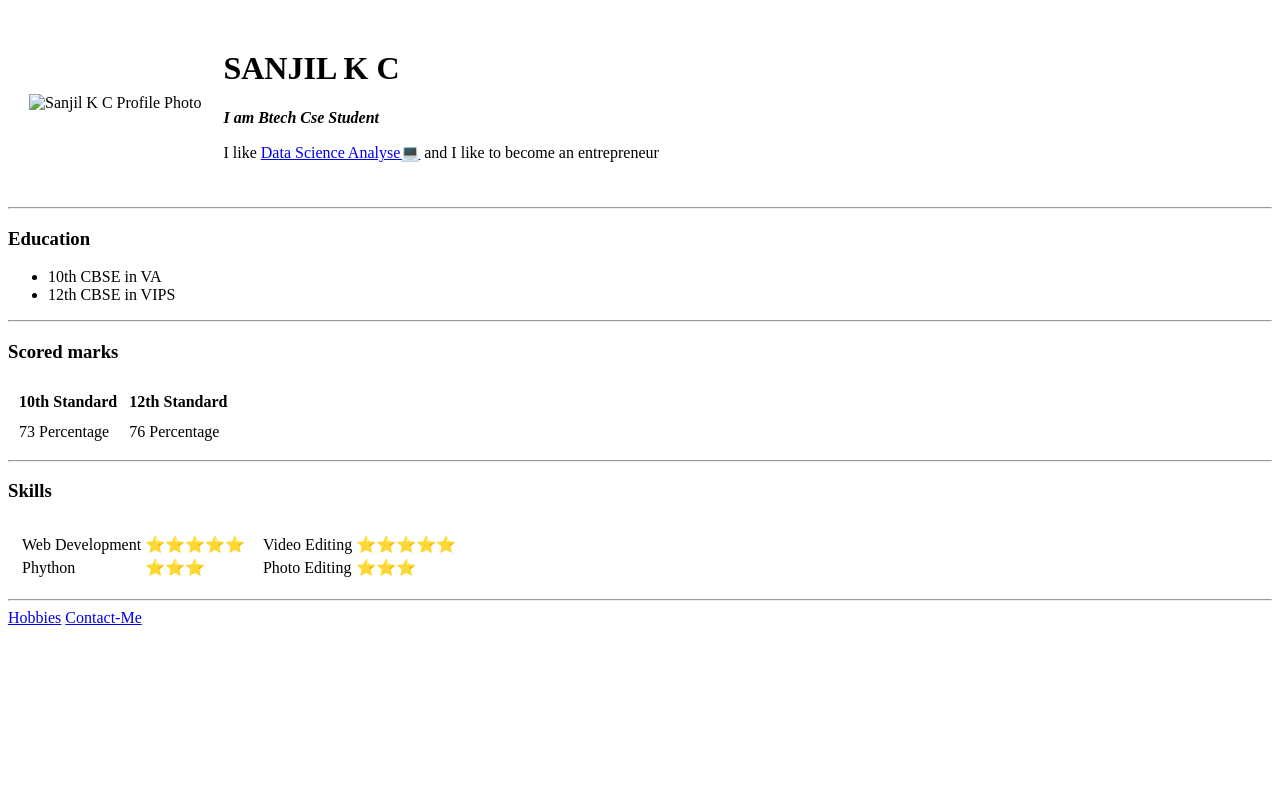
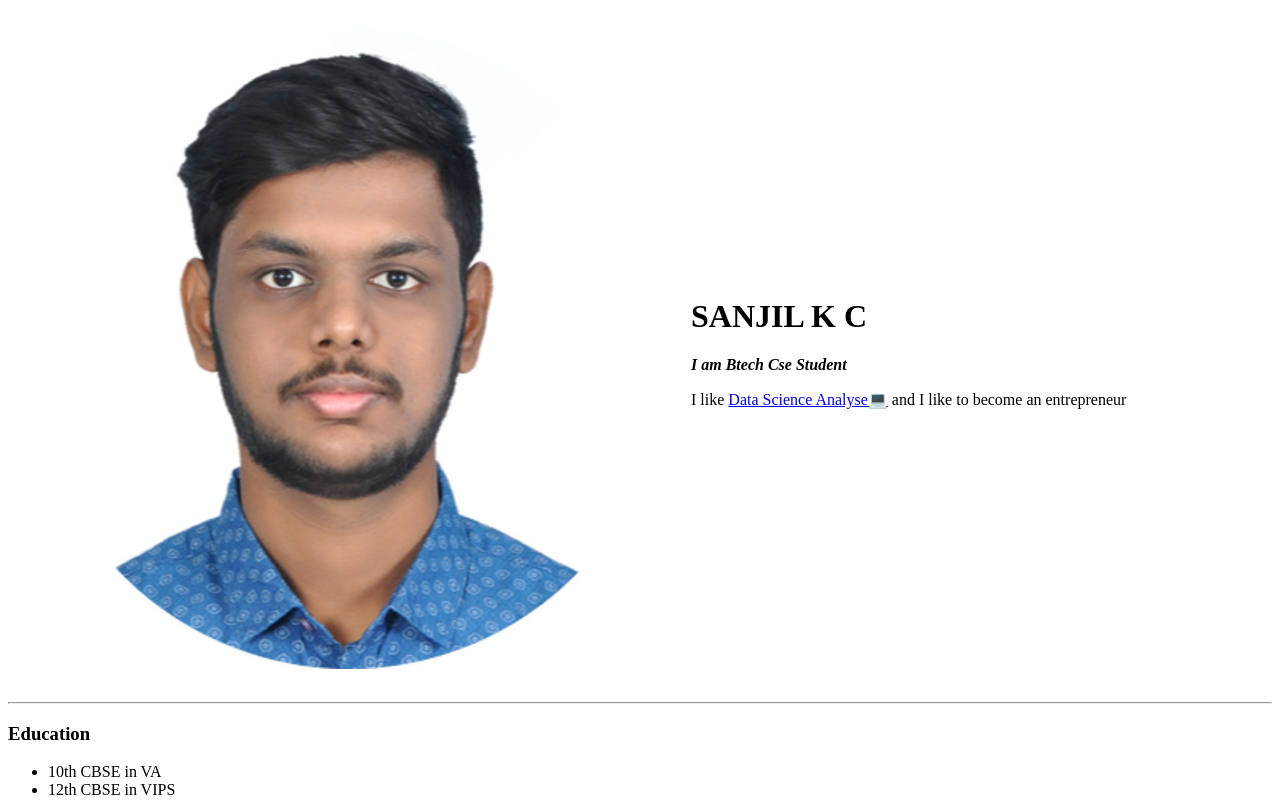
Before and after one commit to sanjil2/CURRICULUM-VITAE-CV, a plain HTML site: page index.html in a window 1280 px wide. Shown: the top 802 px of the page. Drawn offline with Linux system fonts and the light colour scheme.

Commit message:
Update index.html

```diff
--- a/index.html
+++ b/index.html
@@ -9,7 +9,7 @@
 <body>
   <table cellspacing="20">
     <tr>
-      <td> <img src="images/sanjil.png" alt="Sanjil K C Profile Photo"></td>
+      <td> <img src="images/sanjil.jpg" alt="Sanjil K C Profile Photo"></td>
       <td>
         <h1>SANJIL K C</h1>
         <p><em><strong> I am Btech Cse Student</strong></em></p>
```
